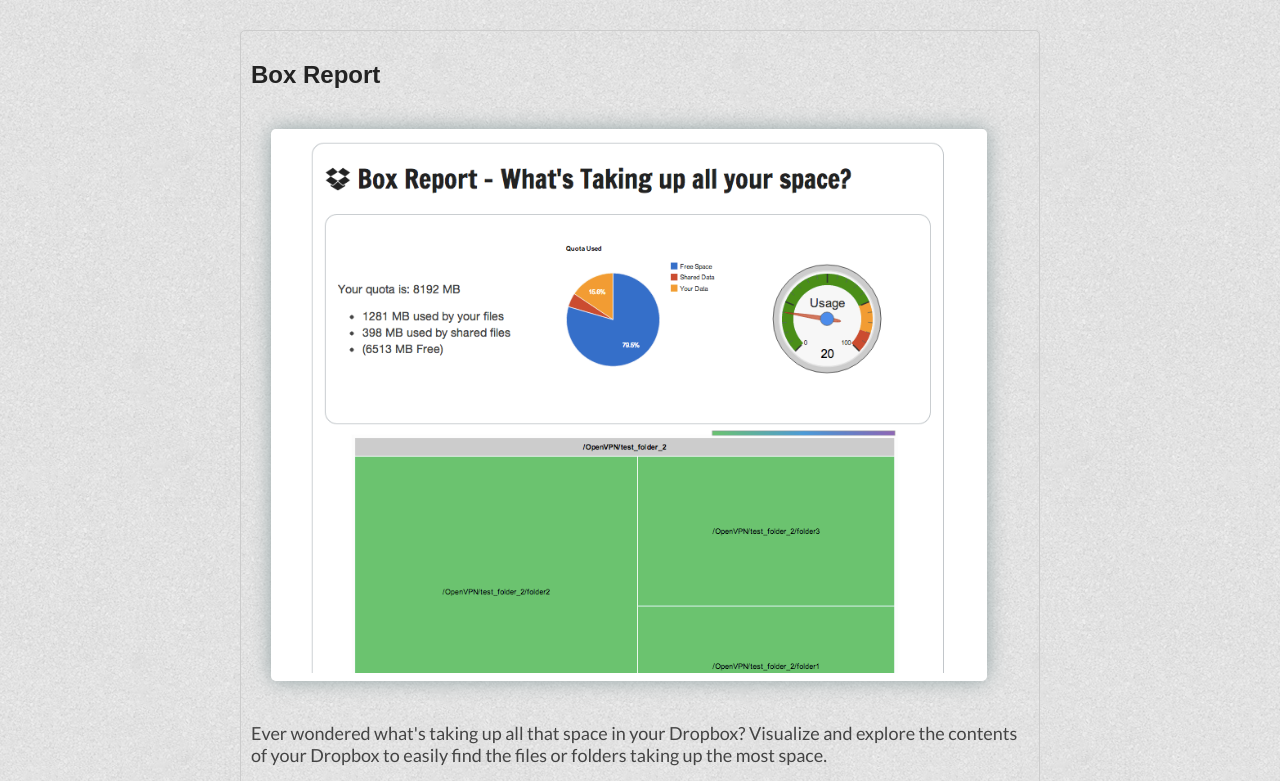
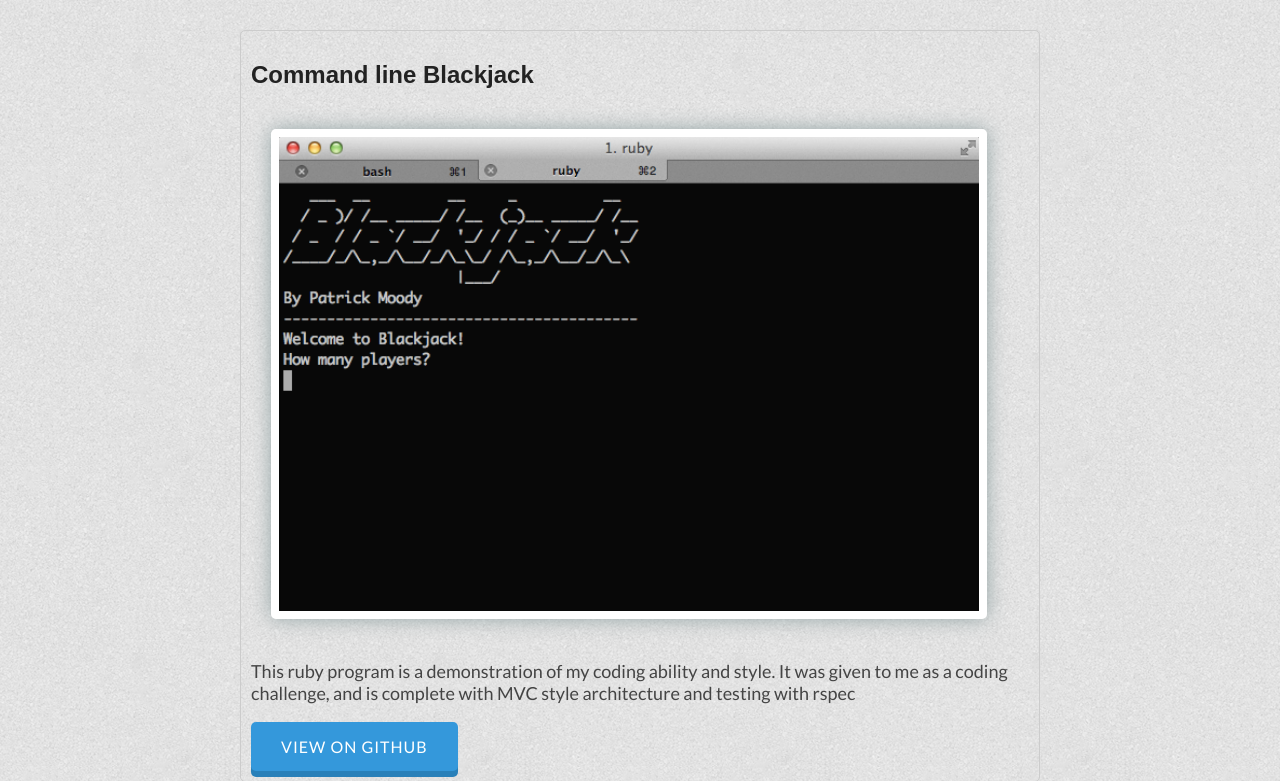
Before and after one commit to patmood/patmood.github.io, a plain HTML site: page madebyme.html in a window 1280 px wide. Shown: the part 3584-4365 px from the top of the page. Drawn offline with nearby package versions, Linux system fonts and the light colour scheme; files whose address does not match are found by name; a web font is replaced by a local one.

Commit message:
add blackjack to portfolio

```diff
--- a/madebyme.html
+++ b/madebyme.html
@@ -51,6 +51,13 @@
     </div>
 
     <div class="site-preview">
+      <h2>Command line Blackjack</h2>
+      <img src="images/blackjack.png" alt="Blackjack">
+      <p>This ruby program is a demonstration of my coding ability and style. It was given to me as a coding challenge, and is complete with MVC style architecture and testing with rspec</p>
+      <a href="https://github.com/patmood/blackjack" target="_blank" class="button">View on Github</a>
+    </div>
+
+    <div class="site-preview">
       <h2>Box Report</h2>
       <img src="images/boxreport.png" alt="Box Report">
 
```
Also changed, not shown: images/blackjack.png (added).
